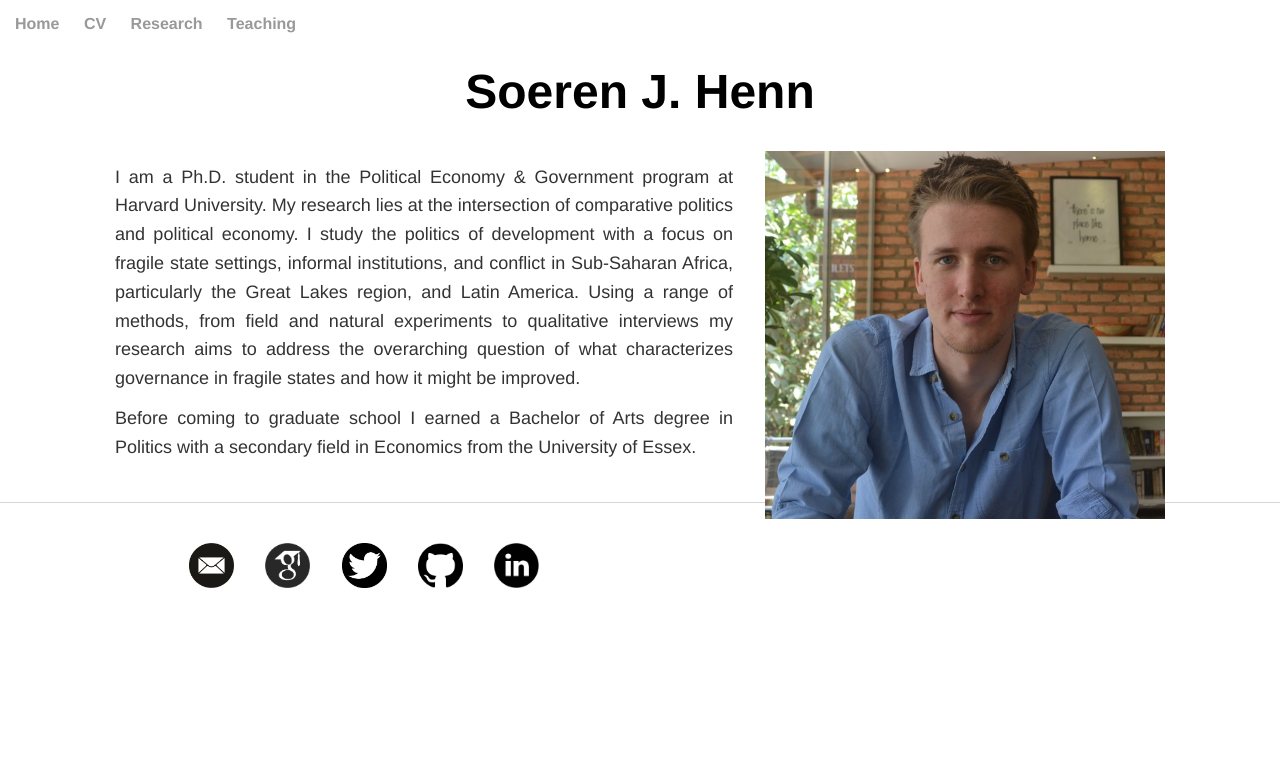
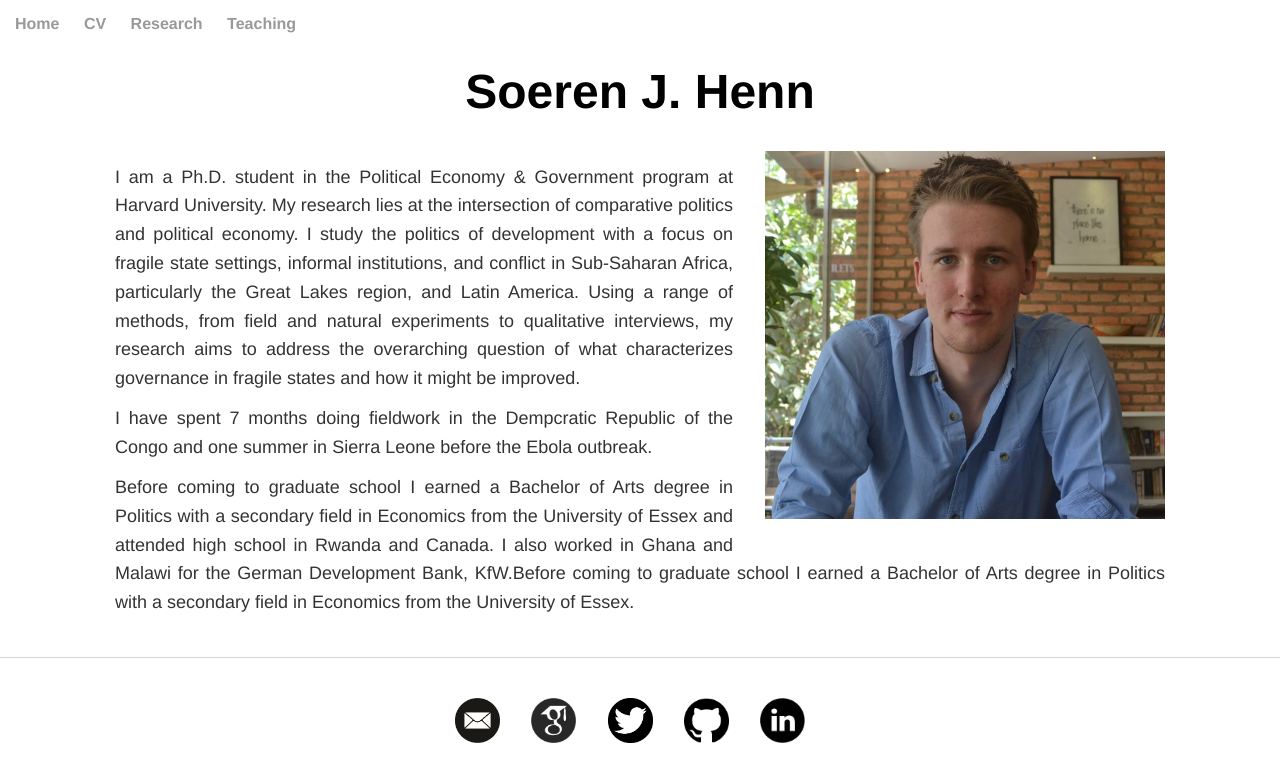
Before and after one commit to soeren-henn/soeren-henn.github.io, a Jekyll site: the page built from index.html, in a window 1280 px wide. Shown: the top 782 px of the page. Built offline with Jekyll 4.4.1, drawn with Linux system fonts in a browser that asks for light colours.

Commit message:
Update index.html

```diff
--- a/index.html
+++ b/index.html
@@ -13,8 +13,9 @@ title: Soeren J. Henn
 	</div>
 
 	<div class="biotext">
-		<p>I am a Ph.D. student in the Political Economy &#38 Government program at Harvard University. My research lies at the intersection of comparative politics and political economy. I study the politics of development with a focus on fragile state settings, informal institutions, and conflict in Sub-Saharan Africa, particularly the Great Lakes region, and Latin America. Using a range of methods, from field and natural experiments to qualitative interviews my research aims to address the overarching question of what characterizes governance in fragile states and how it might be improved.</p>
-		<p>Before coming to graduate school I earned a Bachelor of Arts degree in Politics with a secondary field in Economics from the University of Essex.</p>
+		<p>I am a Ph.D. student in the Political Economy &#38 Government program at Harvard University. My research lies at the intersection of comparative politics and political economy. I study the politics of development with a focus on fragile state settings, informal institutions, and conflict in Sub-Saharan Africa, particularly the Great Lakes region, and Latin America. Using a range of methods, from field and natural experiments to qualitative interviews, my research aims to address the overarching question of what characterizes governance in fragile states and how it might be improved.</p>
+		<p>I have spent 7 months doing fieldwork in the Dempcratic Republic of the Congo and one summer in Sierra Leone before the Ebola outbreak.</p>
+		<p>Before coming to graduate school I earned a Bachelor of Arts degree in Politics with a secondary field in Economics from the University of Essex and attended high school in Rwanda and Canada. I also worked in Ghana and Malawi for the German Development Bank, KfW.Before coming to graduate school I earned a Bachelor of Arts degree in Politics with a secondary field in Economics from the University of Essex.</p>
 	</div>
 
 </div>
```
